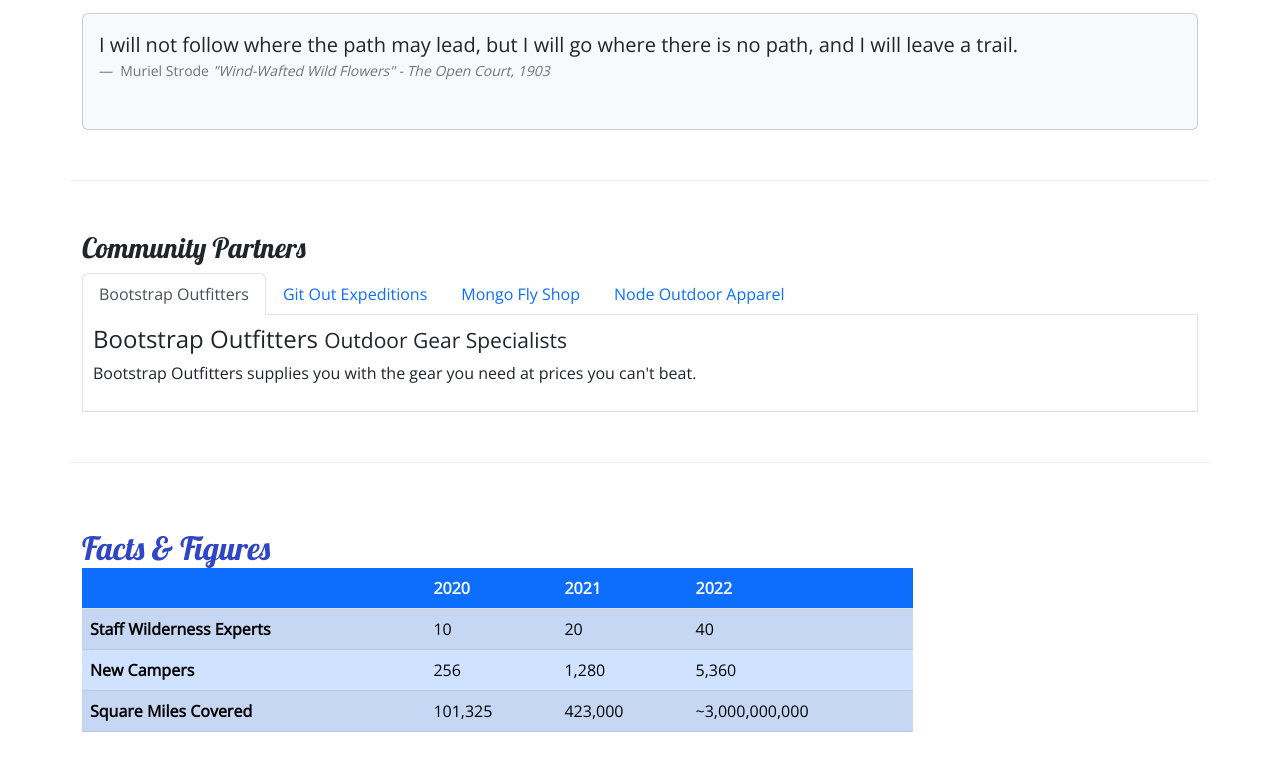
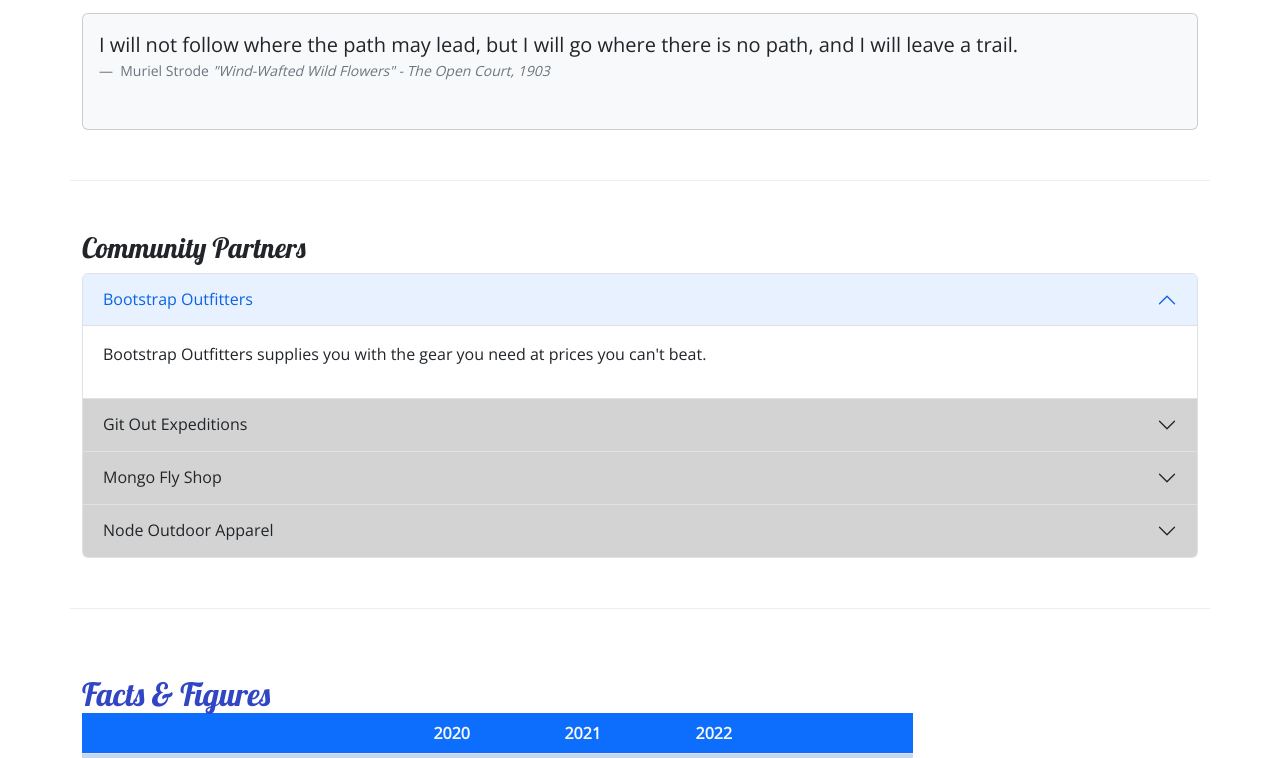
Before and after one commit to kidruiz/nucampsite, a website: page aboutus.html in a window 1280 px wide. Shown: the part 613-1371 px from the top of the page. Drawn offline with nearby package versions, Linux system fonts and the light colour scheme.

Commit message:
Accordion

```diff
--- a/aboutus.html
+++ b/aboutus.html
@@ -107,28 +107,60 @@
         <div class="row row-content">
             <div class="col">
                 <h3>Community Partners</h3>
-                <ul class="nav nav-tabs">
-                    <li class="nav-item"><a class="nav-link active" href="#bootstrap" role="tab" data-bs-toggle="tab">Bootstrap Outfitters</a></li>
-                    <li class="nav-item"><a class="nav-link" href="#git" role="tab" data-bs-toggle="tab">Git Out Expeditions</a></li>
-                    <li class="nav-item"><a class="nav-link" href="#mongo" role="tab" data-bs-toggle="tab">Mongo Fly Shop</a></li>
-                    <li class="nav-item"><a class="nav-link" href="#node" role="tab" data-bs-toggle="tab">Node Outdoor Apparel</a></li>
-                </ul>
-                <div class="tab-content">
-                    <div role="tabpanel" class="tab-pane fade show active" id="bootstrap">
-                        <h4>Bootstrap Outfitters <small>Outdoor Gear Specialists</small></h4>
-                        <p class="d-none d-sm-block">Bootstrap Outfitters supplies you with the gear you need at prices you can't beat.</p>
+
+                <div id="accordionExample" class="accordion">
+                    <div class="accordion-item">
+                        <h4 class="accordion-header">
+                            <button class="accordion-button" type="button" data-bs-toggle="collapse" data-bs-target="#bootstrap">
+                                Bootstrap Outfitters
+                            </button>
+                        </h4>
+                        <div id="bootstrap" class="accordion-collapse collapse show" data-bs-parent="#accordionExample">
+                            <div class="accordion-body d-none d-sm-block">
+                                <p>Bootstrap Outfitters supplies you with the gear you need at prices you can't beat.</p>
+                            </div>
+                        </div>
                     </div>
-                    <div role="tabpanel" class="tab-pane fade" id="git">
-                        <h4>Git Out Expeditions <small>Group Adventure Expeditions</small></h4>
-                        <p class="d-none d-sm-block">Join Git Out Expeditions to explore new horizons with a group of other adventurers!</p>
+                    <div class="accordion-item">
+                        <h4 class="accordion-header">
+                            <button class="accordion-button collapsed" type="button" data-bs-toggle="collapse"
+                                data-bs-target="#git">
+                                Git Out Expeditions
+                            </button>
+                        </h4>
+                        <div id="git" class="accordion-collapse collapse" data-bs-parent="#accordionExample">
+                            <div class="accordion-body d-none d-sm-block">
+                                <p>Join Git Out Expeditions to explore new horizons with a group of other adventurers!
+                                </p>
+                            </div>
+                        </div>
                     </div>
-                    <div role="tabpanel" class="tab-pane fade" id="mongo">
-                        <h4>Mongo Fly Shop <small>Your Neighborhood Fly Fishing Shop.</small></h4>
-                        <p class="d-none d-sm-block">Need a new fishing pole, a tacklebox, or flies of all kinds? Stop by Mongo Fly Shop.</p>
+                    <div class="accordion-item">
+                        <h4 class="accordion-header">
+                            <button class="accordion-button collapsed" type="button" data-bs-toggle="collapse"
+                                data-bs-target="#mongo">
+                                Mongo Fly Shop
+                            </button>
+                        </h4>
+                        <div id="mongo" class="accordion-collapse collapse" data-bs-parent="#accordionExample">
+                            <div class="accordion-body d-none d-sm-block">
+                                <p>Need a new fishing pole, a tacklebox, or flies of all kinds? Stop by Mongo Fly Shop.
+                                </p>
+                            </div>
+                        </div>
                     </div>
-                    <div role="tabpanel" class="tab-pane fade" id="node">
-                        <h4>Node Outdoor Apparel <small>Outdoor Clothes & Shoes</small></h4>
-                        <p class="d-none d-sm-block">From polar fleeces to swimsuits, hiking boots to waders, a visit to Node will be sure to get you covered.</p>
+                    <div class="accordion-item">
+                        <h4 class="accordion-header">
+                            <button class="accordion-button collapsed" type="button" data-bs-toggle="collapse"
+                                data-bs-target="#node">
+                                Node Outdoor Apparel
+                            </button>
+                        </h4>
+                        <div id="node" class="accordion-collapse collapse" data-bs-parent="#accordionExample">
+                            <div class="accordion-body d-none d-sm-block">
+                                <p>From polar fleeces to swimsuits, hiking boots to waders, a visit to Node will be sure to get you covered.</p>
+                            </div>
+                        </div>
                     </div>
                 </div>
             </div>
--- a/css/styles.css
+++ b/css/styles.css
@@ -40,8 +40,6 @@ header h2 {
   margin-left: auto;
 }
 
-.tab-content {
-  border: 1px solid #DDD;
-  border-top: none;
-  padding: 10px;
+.accordion-button {
+  background-color: #d3d3d3;
 }
```
